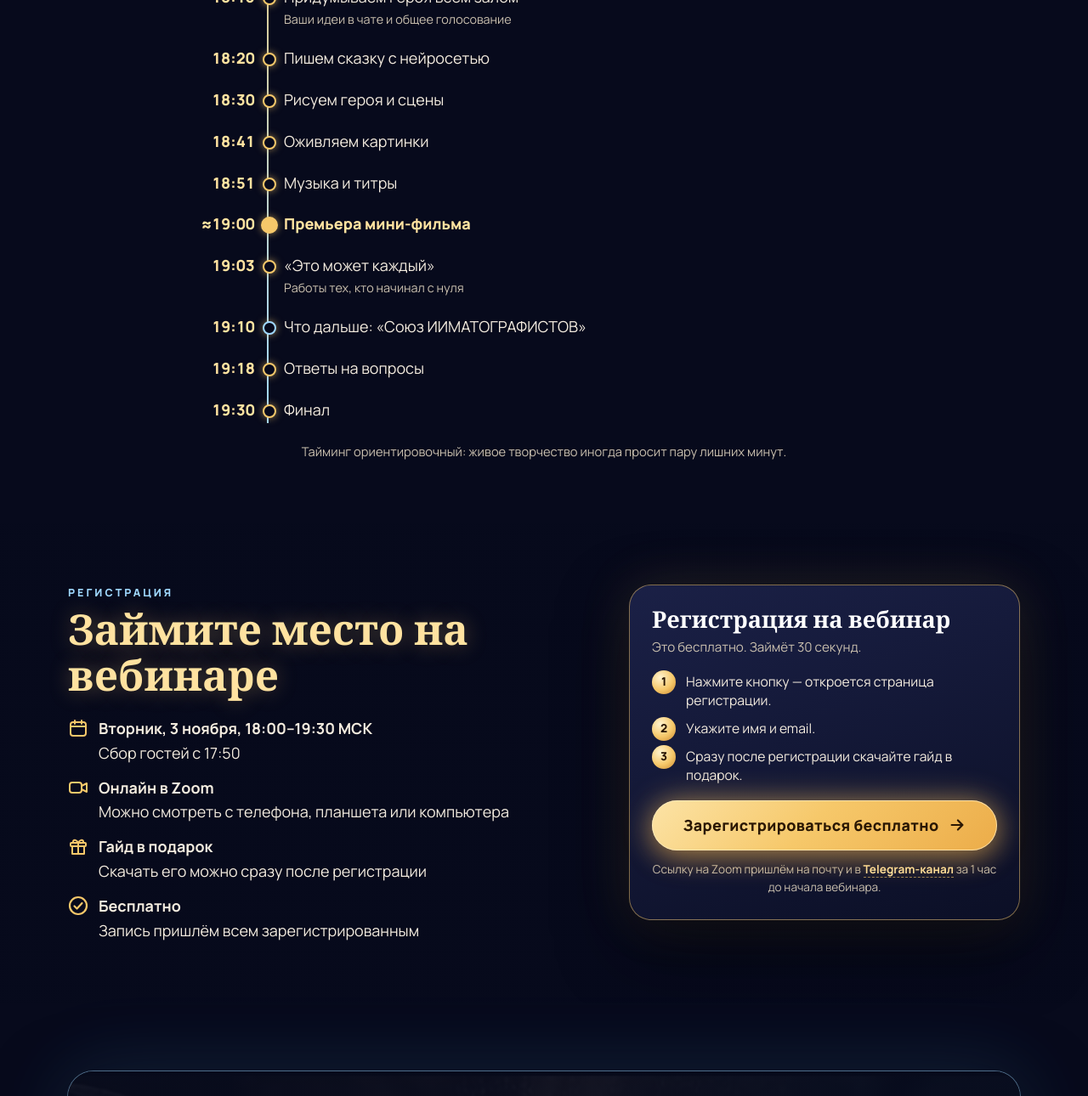
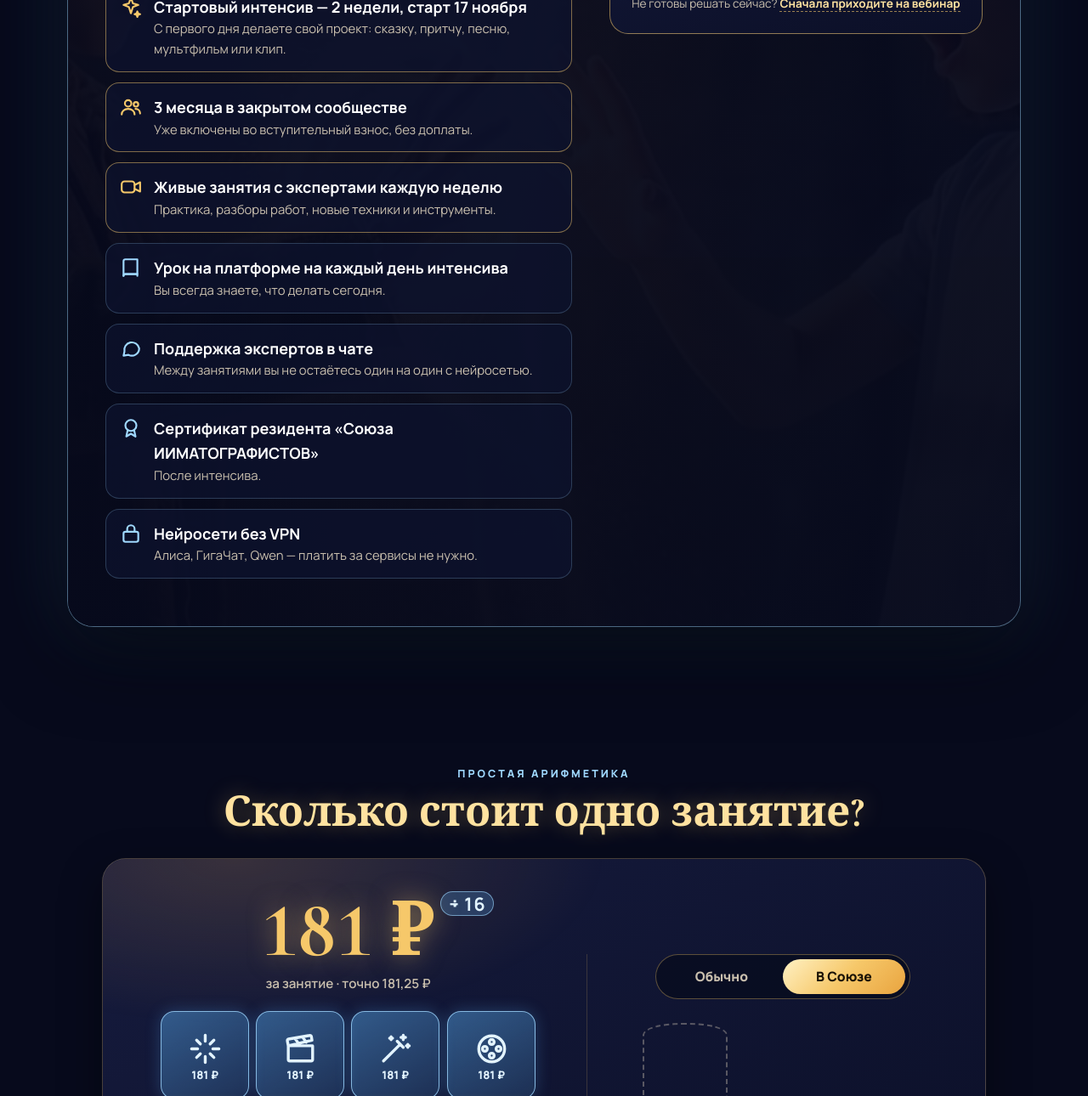
Before and after one commit to kan7739684-max/show-1310, a plain HTML site: page index.html in a window 1280 px wide. Shown: the part 9612-10902 px from the top of the page at 85% size. Drawn offline with nearby package versions, Linux system fonts and the light colour scheme.

Commit message:
Убрать блоки «Программа» и «Регистрация на вебинар» с лендинга

```diff
--- a/index.html
+++ b/index.html
@@ -66,7 +66,7 @@
 <header class="topbar">
   <div class="wrap">
     <a class="logo" href="#top">ИИМАТОГРАФ<small>лаборатория цифрового творчества</small></a>
-    <a class="top-cta" href="#forma" data-reg data-goal="show_reg_click">Зарегистрироваться</a>
+    <a class="top-cta" href="https://cinematoschool.ru/firstmult" data-reg data-goal="show_reg_click">Зарегистрироваться</a>
   </div>
 </header>
 
@@ -80,7 +80,7 @@
     <p class="hero-sub reveal">Вместе придумаем героя, соберём сцену и анимируем персонажа в прямом эфире. Героя придумаете вы.</p>
     <div class="reveal"><span class="date-badge"><span class="dot"></span><svg><use href="#i-cal"/></svg>Вторник, 3 ноября · 18:00–19:30 МСК</span></div>
     <ul class="chips reveal"><li>Бесплатно</li><li>Zoom</li><li>90 минут</li></ul>
-    <div class="actions reveal"><a class="btn" href="#forma" data-reg data-goal="show_reg_click">Зарегистрироваться бесплатно<svg><use href="#i-arrow"/></svg></a></div>
+    <div class="actions reveal"><a class="btn" href="https://cinematoschool.ru/firstmult" data-reg data-goal="show_reg_click">Зарегистрироваться бесплатно<svg><use href="#i-arrow"/></svg></a></div>
     <div class="reveal"><p class="gift-note"><svg width="26" height="26" style="color:var(--gold-2);flex:none"><use href="#i-gift"/></svg><span>Сразу после регистрации — подарок: <b>гайд-шпаргалка «Мой первый мультфильм с нейросетью»</b></span></p></div>
     <div class="countdown reveal" id="countdown" aria-label="До начала вебинара">
       <div><b id="cd-d">9</b><span>дней</span></div><div><b id="cd-h">06</b><span>часов</span></div><div><b id="cd-m">27</b><span>минут</span></div>
@@ -172,7 +172,7 @@
       <article class="gift reveal"><div class="cert"><div><small>Сертификат</small>участника вебинара<br>«Как создавать и анимировать уникальных ИИ-персонажей для своих историй»<small style="margin-top:6px">3 ноября 2026</small></div></div><span class="tag ice">После эфира</span><h3>Сертификат участника вебинара</h3><p>Пришлём на почту после эфира.</p></article>
       <article class="gift reveal"><div class="titles" style="background:url(img/vimeo_1.jpg) center/cover"><div style="background:rgba(0,0,0,.55);padding:8px 14px;border-radius:12px"><em>Запись</em>Посмотреть ещё раз</div></div><span class="tag ice">Всем зарегистрированным</span><h3>Запись вебинара</h3><p>Пришлём всем зарегистрированным, она будет доступна до 6 ноября.</p></article>
     </div>
-    <div class="after reveal"><a class="btn" href="#forma" data-reg data-goal="show_reg_click">Забрать гайд и зарегистрироваться<svg><use href="#i-arrow"/></svg></a></div>
+    <div class="after reveal"><a class="btn" href="https://cinematoschool.ru/firstmult" data-reg data-goal="show_reg_click">Забрать гайд и зарегистрироваться<svg><use href="#i-arrow"/></svg></a></div>
   </div>
 </section>
 
@@ -271,55 +271,7 @@
   </div>
 </section>
 
-<section id="program">
-  <div class="wrap">
-    <div class="sec-head reveal"><div class="ring-deco"></div><span class="sec-label">Программа</span><h2>Как пройдут 90 минут</h2><p class="lead">Вторник, 3 ноября, московское время</p></div>
-    <ol class="timeline reveal">
-      <li><time>17:50</time><span>Сбор гостей<small>Тихая музыка, знакомимся в чате: откуда вы и кто вы</small></span></li>
-      <li><time>18:00</time><span>Открытие<small>«Сегодня не лекция — сегодня мы вместе снимем фильм»</small></span></li>
-      <li><time>18:05</time><span>История ведущего и первая притча<small>Почему творчество с ИИ — это про душу</small></span></li>
-      <li><time>18:13</time><span>Придумываем героя всем залом<small>Ваши идеи в чате и общее голосование</small></span></li>
-      <li><time>18:20</time><span>Пишем сказку с нейросетью</span></li>
-      <li><time>18:30</time><span>Рисуем героя и сцены</span></li>
-      <li><time>18:41</time><span>Оживляем картинки</span></li>
-      <li><time>18:51</time><span>Музыка и титры</span></li>
-      <li class="peak"><time>≈19:00</time><span>Премьера мини-фильма</span></li>
-      <li><time>19:03</time><span>«Это может каждый»<small>Работы тех, кто начинал с нуля</small></span></li>
-      <li class="soyuz"><time>19:10</time><span>Что дальше: «Союз ИИМАТОГРАФИСТОВ»</span></li>
-      <li><time>19:18</time><span>Ответы на вопросы</span></li>
-      <li><time>19:30</time><span>Финал</span></li>
-    </ol>
-    <p class="lead center reveal" style="font-size:.92rem">Тайминг ориентировочный: живое творчество иногда просит пару лишних минут.</p>
-  </div>
-</section>
 
-<section class="alt" id="forma">
-  <div class="wrap">
-    <div class="reg">
-      <div class="reg-info reveal">
-        <span class="sec-label">Регистрация</span>
-        <h2>Займите место на вебинаре</h2>
-        <ul>
-          <li><svg><use href="#i-cal"/></svg><span><b>Вторник, 3 ноября, 18:00–19:30 МСК</b><br>Сбор гостей с 17:50</span></li>
-          <li><svg><use href="#i-zoom"/></svg><span><b>Онлайн в Zoom</b><br>Можно смотреть с телефона, планшета или компьютера</span></li>
-          <li><svg><use href="#i-gift"/></svg><span><b>Гайд в подарок</b><br>Скачать его можно сразу после регистрации</span></li>
-          <li><svg><use href="#i-check"/></svg><span><b>Бесплатно</b><br>Запись пришлём всем зарегистрированным</span></li>
-        </ul>
-      </div>
-      <div class="form-card reveal" id="formCard">
-        <h3>Регистрация на вебинар</h3>
-        <p class="sub">Это бесплатно. Займёт 30 секунд.</p>
-        <ol class="reg-how">
-          <li>Нажмите кнопку — откроется страница регистрации.</li>
-          <li>Укажите имя и email.</li>
-          <li>Сразу после регистрации скачайте гайд в подарок.</li>
-        </ol>
-        <a class="btn" href="#forma" data-reg data-goal="show_reg_click">Зарегистрироваться бесплатно<svg><use href="#i-arrow"/></svg></a>
-        <p class="fine">Ссылку на Zoom пришлём на почту и в <a class="link-gold" href="https://t.me/+AKOOHI-GBakxNzUy" target="_blank" rel="noopener">Telegram-канал</a> за 1 час до начала вебинара.</p>
-      </div>
-    </div>
-  </div>
-</section>
 
 <section class="soyuz" id="soyuz">
   <div class="wrap">
@@ -347,7 +299,7 @@
           <p class="incl">вступительный взнос: интенсив и 3 месяца в сообществе уже включены</p>
           <span class="start"><span class="dot"></span>Старт интенсива — 17 ноября</span>
           <a class="btn-ice" href="https://kan7739684-max.github.io/iimatograf-landing/" data-goal="soyuz_pay_click" target="_blank" rel="noopener">Вступить в Союз<svg width="20" height="20"><use href="#i-arrow"/></svg></a>
-          <p class="fine">Не готовы решать сейчас? <a class="link-gold" href="#forma">Сначала приходите на вебинар</a></p>
+          <p class="fine">Не готовы решать сейчас? <a class="link-gold" href="https://cinematoschool.ru/firstmult" data-reg data-goal="show_reg_click" target="_blank" rel="noopener">Сначала приходите на вебинар</a></p>
         </aside>
       </div>
     </div>
@@ -427,7 +379,7 @@
       <h2>Приходите творить вместе с&nbsp;нами</h2>
       <p class="sub">Один вечер, одна сказка, один фильм — и, может быть, начало вашей творческой жизни.</p>
       <div><span class="date-badge"><span class="dot"></span><svg><use href="#i-cal"/></svg>Вт, 3 ноября · 18:00 МСК · Zoom</span></div>
-      <div class="actions"><a class="btn" href="#forma" data-reg data-goal="show_reg_click">Зарегистрироваться бесплатно<svg><use href="#i-arrow"/></svg></a></div>
+      <div class="actions"><a class="btn" href="https://cinematoschool.ru/firstmult" data-reg data-goal="show_reg_click">Зарегистрироваться бесплатно<svg><use href="#i-arrow"/></svg></a></div>
       <p class="second">Уже решили? <a class="link-gold" href="https://kan7739684-max.github.io/iimatograf-landing/" data-goal="soyuz_pay_click" target="_blank" rel="noopener">Вступить в&nbsp;Союз сразу&nbsp;— 2&nbsp;900&nbsp;₽</a></p>
     </div>
   </div>
@@ -453,7 +405,7 @@
   </div>
 </footer>
 
-<div class="sticky" id="sticky"><a class="btn" href="#forma" data-reg data-goal="show_reg_click">Зарегистрироваться бесплатно</a></div>
+<div class="sticky" id="sticky"><a class="btn" href="https://cinematoschool.ru/firstmult" data-reg data-goal="show_reg_click">Зарегистрироваться бесплатно</a></div>
 
 <script src="js/main.js"></script>
 <script src="js/price181.js"></script>
```
